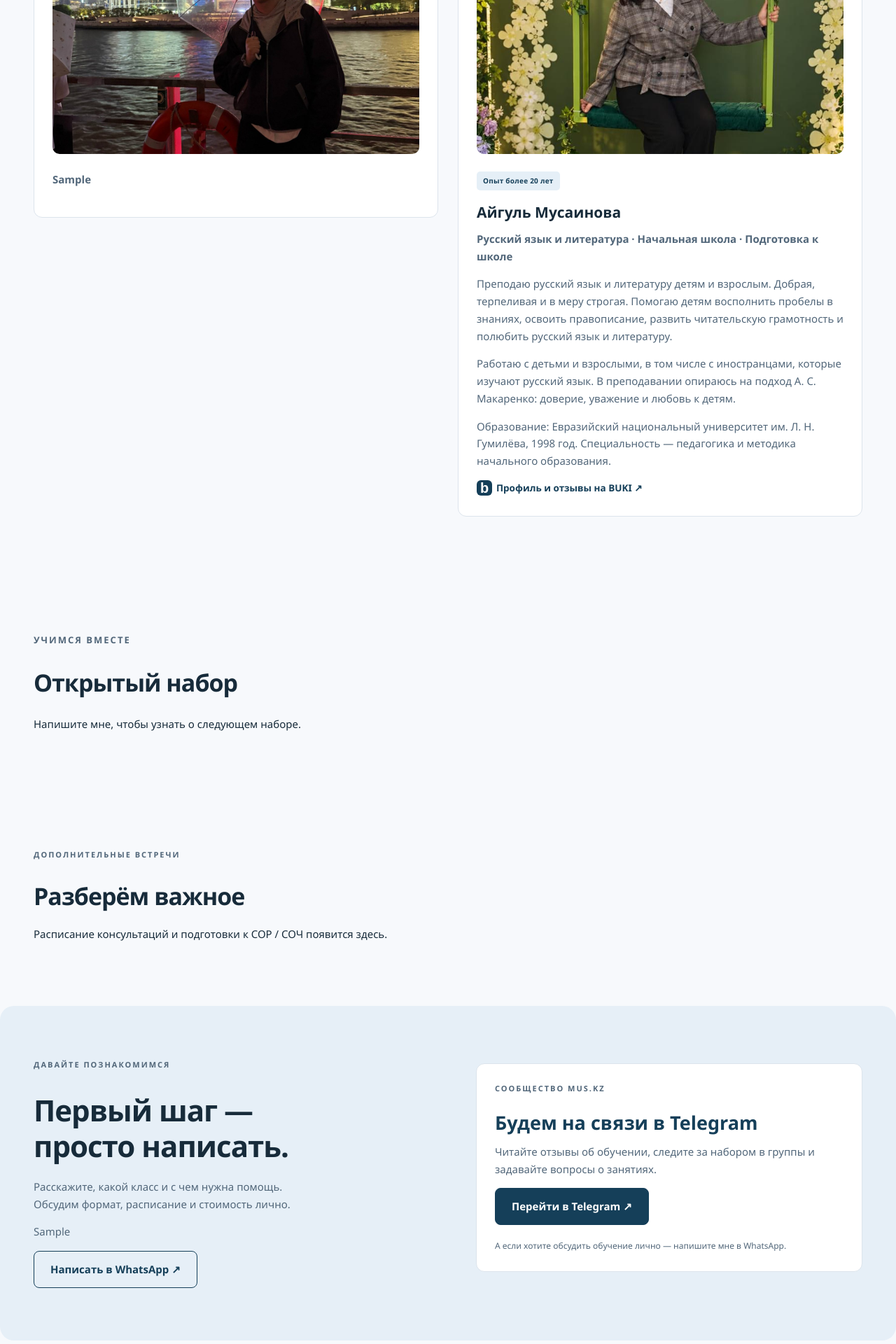
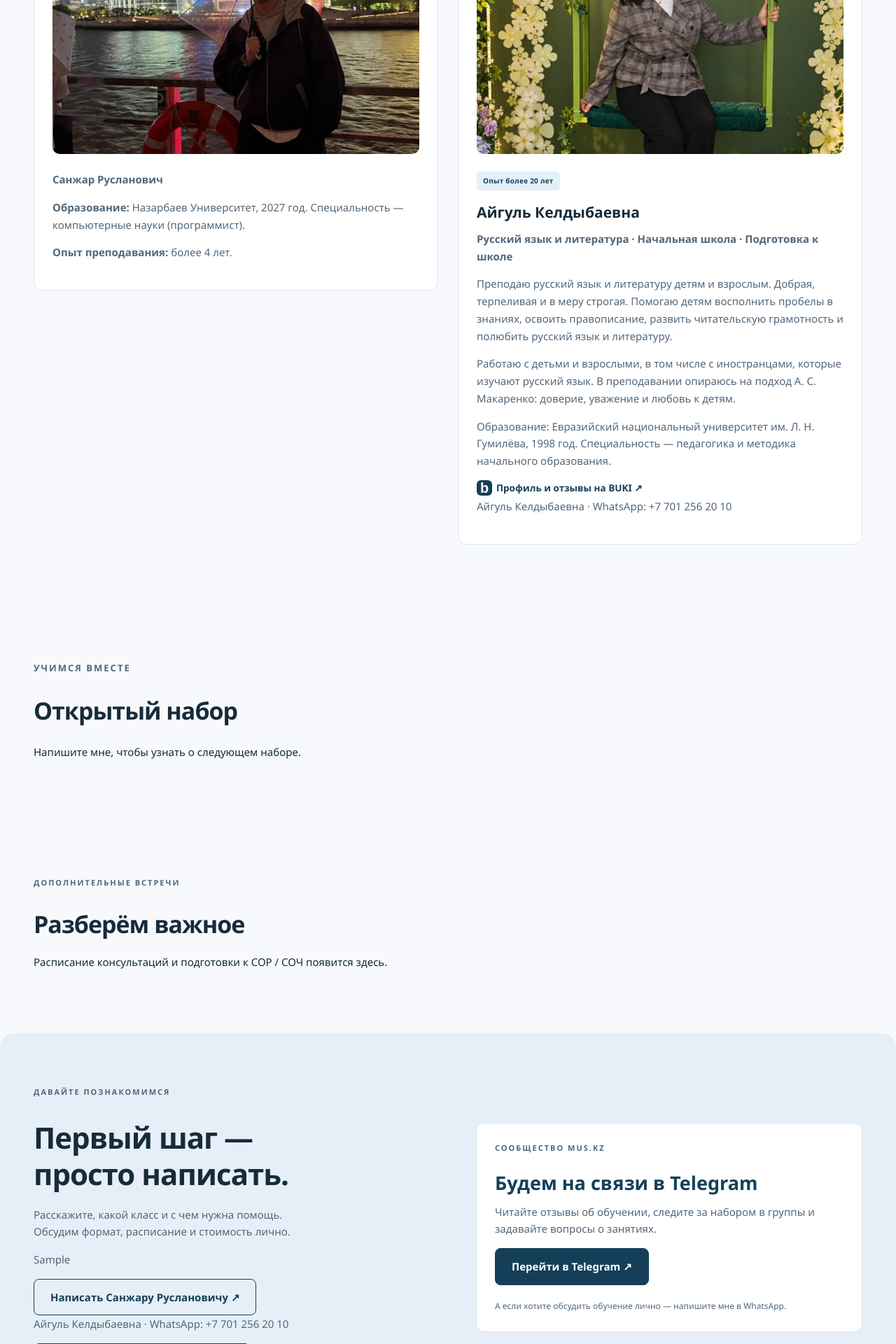
Before and after one commit to SanzharMussainov/mus.kz, a FastAPI app: page / in a window 1280 px wide. Shown: the part 2355-4275 px from the top of the page at 70% size. Run offline with FastAPI, Linux system fonts and the light colour scheme; tables that the repository leaves empty hold one stand-in row (values such as "Sample post"); parts of the project's set-up code (start-up, migrations or seed data) failed here and were passed over.

Commit message:
Update teacher profiles and WhatsApp contacts

```diff
--- a/app/templates/home.html
+++ b/app/templates/home.html
@@ -2,19 +2,20 @@
 <section class="hero section"><div><p class="eyebrow"><span class="dot"></span> ОНЛАЙН-ШКОЛА МАТЕМАТИКИ</p><h1>{{settings.headline}}</h1><p class="lead">{{settings.about}}</p><div class="actions"><a href="#apply" class="button">Обсудить обучение <span>↗</span></a><a href="#courses" class="quiet-link">Выбрать курс ↓</a></div><div class="hero-foot"><span>5 класс и старше</span><span>Занятия в Google Meet</span><span>Поддержка преподавателя</span></div></div><div class="math-board" aria-label="Иллюстрация: от задачи к решению"><div class="board-top"><span>ДОСКА ОТКРЫТИЙ</span><span>01 / ∞</span></div><div class="orbit"></div><div class="formula formula-one">\(x^2 + y^2 = r^2\)</div><div class="formula formula-two">Понять. Попробовать.<br><em>Получится.</em></div><div class="graph"><div class="axis-x"></div><div class="axis-y"></div><div class="curve"></div><span class="point">●</span></div><div class="board-note">У каждой сложной задачи<br>есть первый простой шаг. ↗</div><span class="board-star">✳</span></div></section>
 <section id="courses" class="section"><div class="section-heading"><div><p class="eyebrow">НАПРАВЛЕНИЯ</p><h2>Свой темп.<br>Понятная программа.</h2></div><p>Закрываем пробелы, разбираемся в темах<br>и учимся решать самостоятельно.</p></div><div class="cards three">{% for c in courses %}<article class="card course-card"><span class="tag">{{c.direction}}</span><div class="course-number">{{c.grade or '∑'}}<small>{{'класс' if c.grade else 'курс'}}</small></div><h3>{{c.title}}</h3><p>{{c.description}}</p><div class="card-bottom"><span>{{c.level}}</span><a href="#apply" aria-label="Обсудить обучение: {{c.title}}">↗</a></div></article>{% else %}<article class="card"><h3>Школьная математика</h3><p>Программы готовятся к открытию. Напишите мне — обсудим класс, задачи и подходящий формат.</p><a href="#apply">Узнать о наборе ↗</a></article>{% endfor %}</div></section>
 <section id="format" class="section format"><div><p class="eyebrow">КАК ПРОХОДИТ ОБУЧЕНИЕ</p><h2>Не просто запомнить.<br><em>Разобраться.</em></h2><p>Всё для занятий — в одном кабинете.<br>Расписание, остаток часов и отчёты об изученных темах.</p></div><div class="steps"><article><span>01</span><div><h3>Находим точку старта</h3><p>Обсуждаем цели и текущие трудности, выбираем программу и группу.</p></div></article><article><span>02</span><div><h3>Разбираем вместе</h3><p>Встречаемся в Google Meet, задаём вопросы и решаем задачи с преподавателем.</p></div></article><article><span>03</span><div><h3>Закрепляем на практике</h3><p>Материалы и задания — в курсах на Stepik. В кабинете — недельный отчёт по посещённым занятиям.</p></div></article></div></section>
-<section id="teacher" class="section"><div class="section-heading"><div><p class="eyebrow">ПРЕПОДАВАТЕЛИ</p><h2>Рядом, когда<br>нужна подсказка.</h2></div></div><div class="teachers-grid"><div class="card teacher-card"><img class="teacher-photo" src="/static/teacher.jpg" alt="Санжар Русланович — преподаватель математики" loading="lazy">{% set biography = settings.teacher.partition('
-') %}<p class="prewrap"><strong>{{biography[0]}}</strong>{% if biography[1] %}
-{% for part in biography[2].split('https://buki-kz.com/user-193042/') %}{{part}}{% if not loop.last %}<a class="buki-link" href="https://buki-kz.com/user-193042/" target="_blank" rel="noopener noreferrer" aria-label="Профиль и отзывы на BUKI (откроется в новой вкладке)"><span class="buki-icon" aria-hidden="true">b</span><span>BUKI</span><svg aria-hidden="true" width="12" height="12" viewBox="0 0 16 16" fill="none"><path d="M4 12 12 4M4 4h8v8" stroke="currentColor" stroke-width="1.6" stroke-linecap="round" stroke-linejoin="round"/></svg></a>{% endif %}{% endfor %}{% endif %}</p></div><article class="card teacher-card">
-<img class="teacher-photo teacher-photo-aigul" src="/static/teacher-aigul.jpg" alt="Айгуль Мусаинова — преподаватель русского языка и начальной школы" loading="lazy" width="736" height="1280">
+<section id="teacher" class="section"><div class="section-heading"><div><p class="eyebrow">ПРЕПОДАВАТЕЛИ</p><h2>Рядом, когда<br>нужна подсказка.</h2></div></div><div class="teachers-grid"><div class="card teacher-card"><img class="teacher-photo" src="/static/teacher.jpg" alt="Санжар Русланович — преподаватель математики" loading="lazy">{% set biography = settings.teacher.replace(' — в этом я опираюсь на подход А. С. Макаренко', '').replace(' - в этом я опираюсь на подход А. С. Макаренко', '').partition('
+') %}<p class="prewrap"><strong>Санжар Русланович</strong>{% if biography[1] %}
+{% for part in biography[2].split('https://buki-kz.com/user-193042/') %}{{part}}{% if not loop.last %}<a class="buki-link" href="https://buki-kz.com/user-193042/" target="_blank" rel="noopener noreferrer" aria-label="Профиль и отзывы на BUKI (откроется в новой вкладке)"><span class="buki-icon" aria-hidden="true">b</span><span>BUKI</span><svg aria-hidden="true" width="12" height="12" viewBox="0 0 16 16" fill="none"><path d="M4 12 12 4M4 4h8v8" stroke="currentColor" stroke-width="1.6" stroke-linecap="round" stroke-linejoin="round"/></svg></a>{% endif %}{% endfor %}{% endif %}</p><p><strong>Образование:</strong> Назарбаев Университет, 2027 год. Специальность — компьютерные науки (программист).</p><p><strong>Опыт преподавания:</strong> более 4 лет.</p></div><article class="card teacher-card">
+<img class="teacher-photo teacher-photo-aigul" src="/static/teacher-aigul.jpg" alt="Айгуль Келдыбаевна — преподаватель русского языка и начальной школы" loading="lazy" width="736" height="1280">
 <span class="tag">Опыт более 20 лет</span>
-<h3>Айгуль Мусаинова</h3>
+<h3>Айгуль Келдыбаевна</h3>
 <p><strong>Русский язык и литература · Начальная школа · Подготовка к школе</strong></p>
 <p>Преподаю русский язык и литературу детям и взрослым. Добрая, терпеливая и в меру строгая. Помогаю детям восполнить пробелы в знаниях, освоить правописание, развить читательскую грамотность и полюбить русский язык и литературу.</p>
 <p>Работаю с детьми и взрослыми, в том числе с иностранцами, которые изучают русский язык. В преподавании опираюсь на подход А. С. Макаренко: доверие, уважение и любовь к детям.</p>
 <p>Образование: Евразийский национальный университет им. Л. Н. Гумилёва, 1998 год. Специальность — педагогика и методика начального образования.</p>
 <a class="buki-link" href="https://buki-kz.com/user-209560/" target="_blank" rel="noopener noreferrer" aria-label="Профиль Айгуль и отзывы на BUKI (откроется в новой вкладке)"><span class="buki-icon" aria-hidden="true">b</span><span>Профиль и отзывы на BUKI ↗</span></a>
+<p><a href="https://wa.me/77012562010">Айгуль Келдыбаевна · WhatsApp: +7 701 256 20 10</a></p>
 </article></div></section>
 <section class="section"><div class="section-heading"><div><p class="eyebrow">УЧИМСЯ ВМЕСТЕ</p><h2>Открытый набор</h2></div></div><div class="cards">{% for g in groups %}<article class="card"><span class="tag">Идёт набор</span><h3>{{g.title}}</h3><p>{{g.schedule}}</p>{% if g.starts_at %}<p>Начало: {{g.starts_at|date}}{% if g.ends_at %} · до {{g.ends_at|date}}{% endif %}</p>{% endif %}{% if g.hourly_price is not none %}<p><strong>{{g.hourly_price}} ₸ / час</strong>{% if g.min_students and g.max_students %} · {{g.min_students}}–{{g.max_students}} учеников{% endif %}</p>{% endif %}<a href="#apply">Обсудить участие ↗</a></article>{% else %}<p>Напишите мне, чтобы узнать о следующем наборе.</p>{% endfor %}</div></section>
 <section class="section"><p class="eyebrow">ДОПОЛНИТЕЛЬНЫЕ ВСТРЕЧИ</p><h2>Разберём важное</h2><div class="cards">{% for e in events %}<article class="card"><span class="tag">{{e.payment_mode|label}}</span><h3>{{e.title}}</h3><p>{{e.description}}</p><p>{{e.starts_at|date}} · {{e.duration}} мин</p><a href="{{'/meetings/' ~ e.id if user else cabinet_login_url|default('/login')}}">{{'Подробнее' if user else 'Войти для записи'}} ↗</a><p class="muted">{{'Запись доступна ученикам выбранной аудитории.' if e.audience=='selected' else 'Для всех учеников.'}}</p></article>{% else %}<p>Расписание консультаций и подготовки к СОР / СОЧ появится здесь.</p>{% endfor %}</div></section>
-<section id="apply" class="section application"><div><p class="eyebrow">ДАВАЙТЕ ПОЗНАКОМИМСЯ</p><h2>Первый шаг —<br>просто написать.</h2><p>Расскажите, какой класс и с чем нужна помощь.<br>Обсудим формат, расписание и стоимость лично.</p><p>{{settings.contact}}</p>{% if settings.whatsapp %}<a class="button outline" href="https://wa.me/{{settings.whatsapp}}">Написать в WhatsApp ↗</a>{% endif %}</div><div class="card telegram-card"><p class="eyebrow">СООБЩЕСТВО MUS.KZ</p><h3>Будем на связи в Telegram</h3><p>Читайте отзывы об обучении, следите за набором в группы и задавайте вопросы о занятиях.</p><a class="button" href="https://t.me/+XStYs5VgwLRmOTcy" target="_blank" rel="noopener noreferrer">Перейти в Telegram ↗</a><p class="muted">А если хотите обсудить обучение лично — напишите мне в WhatsApp.</p></div></section>
+<section id="apply" class="section application"><div><p class="eyebrow">ДАВАЙТЕ ПОЗНАКОМИМСЯ</p><h2>Первый шаг —<br>просто написать.</h2><p>Расскажите, какой класс и с чем нужна помощь.<br>Обсудим формат, расписание и стоимость лично.</p><p>{{settings.contact}}</p>{% if settings.whatsapp %}<a class="button outline" href="https://wa.me/{{settings.whatsapp}}">Написать Санжару Руслановичу ↗</a>{% endif %}<p>Айгуль Келдыбаевна · WhatsApp: +7 701 256 20 10</p><a class="button outline" href="https://wa.me/77012562010">Написать Айгуль Келдыбаевне ↗</a></div><div class="card telegram-card"><p class="eyebrow">СООБЩЕСТВО MUS.KZ</p><h3>Будем на связи в Telegram</h3><p>Читайте отзывы об обучении, следите за набором в группы и задавайте вопросы о занятиях.</p><a class="button" href="https://t.me/+XStYs5VgwLRmOTcy" target="_blank" rel="noopener noreferrer">Перейти в Telegram ↗</a><p class="muted">А если хотите обсудить обучение лично — напишите мне в WhatsApp.</p></div></section>
 {% endblock %}
--- a/public/content.json
+++ b/public/content.json
@@ -3,7 +3,7 @@
     "title": "mus.kz",
     "headline": "Математика становится понятной",
     "about": "Онлайн-занятия по математике с Санжаром Руслановичем. Начинаем с диагностики знаний, разбираем сложные темы и закрепляем их самостоятельной практикой.",
-    "teacher": "Санжар Русланович Мусаинов.\nЯ преподаю математику онлайн на русском и английском языках.\nВ начале обучения я всегда провожу диагностику знаний ученика и составляю индивидуальный план занятий. На уроках мы подробно разбираем теорию и решаем практики. Большое внимание я уделяю регулярной домашней работе и её самостоятельному выполнению — в этом я опираюсь на подход А. С. Макаренко (подробнее обо мне и отзывах можете прочесть на https://buki-kz.com/user-193042/).",
+    "teacher": "Санжар Русланович.\nЯ преподаю математику онлайн на русском и английском языках.\nВ начале обучения я всегда провожу диагностику знаний ученика и составляю индивидуальный план занятий. На уроках мы подробно разбираем теорию и решаем практики. Большое внимание я уделяю регулярной домашней работе и её самостоятельному выполнению (подробнее обо мне и отзывах можете прочесть на https://buki-kz.com/user-193042/).",
     "contact": "Санжар Русланович · WhatsApp: +7 777 110 25 85",
     "whatsapp": "77771102585"
   },
```
Also changed, not shown: 1 other file.
